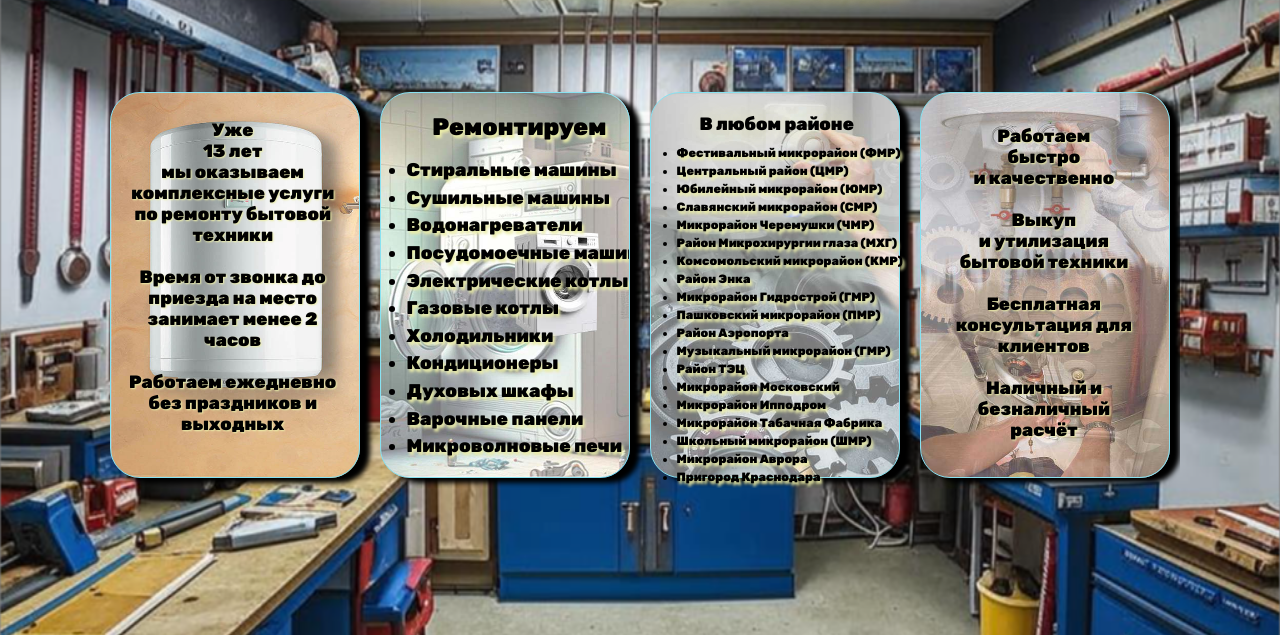
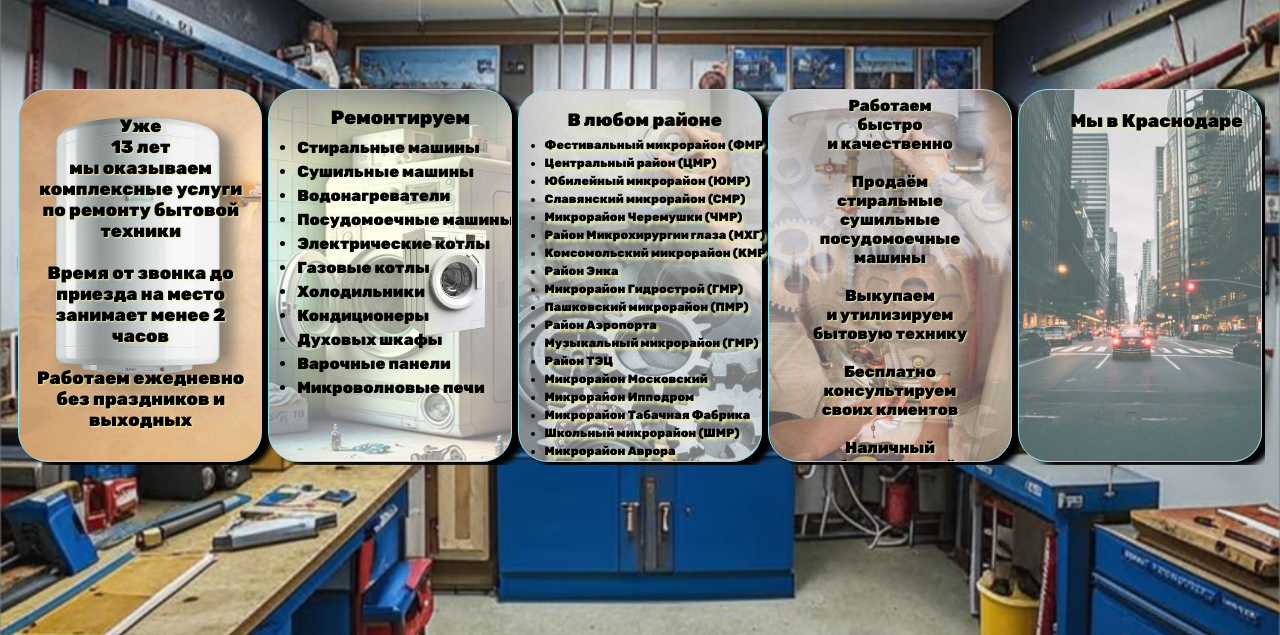
Before and after one commit to orbital13/krd-remont, a plain HTML site: page index.html in a window 1280 px wide. Shown: the part 67-702 px from the top of the page. Drawn offline with Linux system fonts and the light colour scheme.

Commit message:
Add files via upload

```diff
--- a/index.html
+++ b/index.html
@@ -47,15 +47,15 @@
 
 			<div class="card2-content">
 				<div class="slide1">
-					<a href="img/s1_b.jpg" target="_blank"><img src="img/s1.png"/></a>
-					<a href="img/s2_b.jpg" target="_blank"><img src="img/s2.png"/></a>
-					<a href="img/s3_b.jpg" target="_blank"><img src="img/s3.png"/></a>
-					<a href="img/s4_b.jpg" target="_blank"><img src="img/s4.png"/></a>
-					<a href="img/s5_b.jpg" target="_blank"><img src="img/s5.png"/></a>
-					<a href="img/s6_b.jpg" target="_blank"><img src="img/s6.png"/></a>
-					<a href="img/s7_b.jpg" target="_blank"><img src="img/s7.png"/></a>
-					<a href="img/s8_b.jpg" target="_blank"><img src="img/s8.png"/></a>
-					<a href="img/s9_b.jpg" target="_blank"><img src="img/s9.png"/></a>
+					<img src="img/s1.png"/>
+					<img src="img/s2.png"/>
+					<img src="img/s3.png"/>
+					<img src="img/s4.png"/>
+					<img src="img/s5.png"/>
+					<img src="img/s6.png"/>
+					<img src="img/s7.png"/>
+					<img src="img/s8.png"/>
+					<img src="img/s9.png"/>
 
 				</div>
 
@@ -113,22 +113,37 @@
 
 
 
-			<p>
-			Работаем<br> быстро <br>и качественно<br><br>
-			Выкуп<br> и утилизация<br> бытовой техники<br><br>
-				Бесплатная консультация для клиентов<br><br>
-				Наличный и безналичный<br> расчёт
-				</p>
+
 
 
 			<div class="card4-content">
 
+				<p>
+			Работаем<br>быстро<br>и качественно<br><br>Продаём<br>
+				стиральные<br>сушильные<br>
+				посудомоечные<br>машины<br><br>
+			Выкупаем<br> и утилизируем<br> бытовую технику<br><br>
+				Бесплатно<br> консультируем<br>своих клиентов<br><br>
+				Наличный<br>и безналичный<br> расчёт
 
+				</p>
 
 
 			</div>
 
 		</div>
+		<div class="card5">
+				<p>Мы в Краснодаре</p>
+
+
+				<div class="map_big">
+					<iframe src="https://yandex.ru/map-widget/v1/?um=constructor%3Abb6795174888bc40e628c760cf0aca9257099db142c0cc629ae90561fc1d610e&amp;source=constructor" width="100%" height="600" frameborder="0"></iframe>
+				</div>
+				<div class="map_small">
+					<iframe src="https://yandex.ru/map-widget/v1/?um=constructor%3Abb6795174888bc40e628c760cf0aca9257099db142c0cc629ae90561fc1d610e&amp;source=constructor" width="100%" height="320" frameborder="0"></iframe>
+				</div>
+
+			</div>
 	</div>
 		<div class="foot">
 				<p>8 918 137 51 50</p>
--- a/style.css
+++ b/style.css
@@ -344,7 +344,7 @@ body {
 	 background-size: 100vw 100vh;
 	width: 100vw;
 	height: 100vh;
-	border-radius: 30px;
+	border-radius: 10px;
 }
 .card2 {
 	display: flex;
@@ -356,7 +356,7 @@ body {
 	 background-size: 100vw 100vh;
 	width: 100vw;
 	height: 100vh;
-	border-radius: 30px;
+	border-radius: 10px;
 }
 .card3 {
 	display: flex;
@@ -368,11 +368,11 @@ body {
 	 background-size: 100vw 100vh;
 	width: 100vw;
 	height: 100vh;
-	border-radius: 20px;
+	border-radius: 10px;
 }
 .card4 {
 	display: flex;
-	position: sticky;
+	position: relative;
 	border: 1px solid #88E1F0;
 	z-index:2;
 	background: url("img/4.jpg");
@@ -380,28 +380,160 @@ body {
 	 background-size: 100vw 100vh;
 	width: 100vw;
 	height: 100vh;
-	border-radius: 20px;
+	border-radius: 10px;
 }
-.card4-content{
-	display: inline-block;
+.card5{
+	display: flex;
 	position: relative;
+	border: 1px solid #88E1F0;
 	z-index:2;
-
-	white-space: nowrap;
-	overflow: hidden;
-
-
-
+	background: url("img/5.jpg");
+	background-repeat: no-repeat;
+	 background-size: 100vw 100vh;
+	width: 100vw;
+	height: 100vh;
+	border-radius: 10px;
+}
+.card1-content p{
+	z-index :3;
+	font-family: 'Rubik Black';
+	/*font-family: 'Panton Rust';*/
+	left: 8%;
+	top: 5vh;
+	width: 80vw;
+	font-size: 4vh;
+	position: absolute;
+	text-align: center;
+	color: black;
+	text-shadow:  1px 1px 3px #EBEDA9;
 }
 .card2-content{
 	display: inline-block;
 	position: relative;
 	z-index:2;
-
 	white-space: nowrap;
 	overflow: hidden;
 
+}
+.card2-content p {
 
+	z-index:1;
+	font-family: 'Rubik Black';
+	/*font-family: 'Panton Rust';*/
+	width: 98vw;
+	left: 12%;
+	top: 5.5vh;
+	width: 80vw;
+	font-size: 5vh;
+	position: absolute;
+	text-align: center;
+	color: black;
+	text-shadow:  2px 3px 3px #EBEDA9;
+}
+.card2-content ul {
+
+	z-index:1;
+	font-family: 'Rubik Black';
+	font-weight: bold;
+	line-height: 1.5;
+
+	left: 14vw;
+	top: 14vh;
+	width: 80vw;
+	font-size: 3.3vh;
+	position: absolute;
+	text-align: left;
+	color: #black;
+	text-shadow:  2px 3px 3px #EBEDA9;
+}
+.card3-content p {
+	z-index:2;
+	font-family: 'Rubik Black';
+	/*font-family: 'Panton Rust';*/
+	width: 98vw;
+	left: 12%;
+	top: 5.5vh;
+	width: 80vw;
+	font-size: 4vh;
+	position: absolute;
+	text-align: center;
+	color: black;
+	text-shadow:  2px 3px 23px #EBEDA9;
+}
+.card3-content ul {
+
+	z-index:2;
+	font-family: 'Rubik Black';
+	font-weight: bold;
+	line-height: 1.5;
+	left: 12vw;
+	top: 14vh;
+	width: 80vw;
+	font-size: 2.1vh;
+	position: absolute;
+	text-align: left;
+	color: #black;
+	text-shadow:  2px 3px 23px #EBEDA9;
+}
+.card4-content{
+	display: flex;
+	position: relative;
+	z-index:3;
+	text-align: center;
+	align-items: center;
+	overflow: hidden;
+}
+.card4 p {
+
+	margin: auto;
+	z-index:2;
+	font-family: 'Rubik Black';
+	width: 100vw;
+	/*left: 5vw;
+	position: static;
+	top: 8vh;*/
+	font-size: 3.6vh;
+	color: black;
+	text-shadow:  1px 1px 25px #EBEDA9;
+	white-space: wrap;
+}
+.card5-content{
+	width: 95vw;
+	display: flex;
+	position: relative;
+	margin: auto;
+	justify-content: center;
+	z-index: 2;
+
+}
+.card5 p {
+	display: flex;
+	position: absolute;
+	z-index:1;
+	font-family: 'Rubik Black';
+	width: 100vw;
+	justify-content: center;
+	left: 2vh;
+	top: 4vh;
+	width: 90vw;
+	font-size: 4vh;
+
+	color: black;
+	text-shadow:  1px 1px 25px #EBEDA9;
+
+}
+
+
+
+.map_small{
+	display: none;
+}
+.map_big{
+	display: flex;
+	position: relative;
+	z-index: 2;
+	width: 91%;
+	margin: auto;
 
 }
 .slide1{
@@ -440,110 +572,12 @@ body {
 }
 
 
-.card1-content p{
-
-	z-index :3;
-
-	font-family: 'Rubik Black';
-	/*font-family: 'Panton Rust';*/
-	left: 8%;
-	top: 5vh;
-	width: 80vw;
-	font-size: 4vh;
-	position: absolute;
-	text-align: center;
-	color: black;
-	text-shadow:  1px 1px 3px #EBEDA9;
-}
-.card2-content p {
-
-	z-index:1;
-	font-family: 'Rubik Black';
-	/*font-family: 'Panton Rust';*/
-
-	width: 98vw;
-
-	left: 12%;
-	top: 5.5vh;
-	width: 80vw;
-	font-size: 5vh;
-	position: absolute;
-	text-align: center;
-	color: black;
-	text-shadow:  2px 3px 3px #EBEDA9;
-
-}
-.card2-content ul {
-
-	z-index:1;
-	font-family: 'Rubik Black';
-	font-weight: bold;
-	line-height: 1.5;
-
-	left: 14vw;
-	top: 14vh;
-	width: 80vw;
-	font-size: 3.3vh;
-	position: absolute;
-	text-align: left;
-	color: #black;
-	text-shadow:  2px 3px 3px #EBEDA9;
 
 
-}
-.card3-content p {
+  /*--------------------------------------------------------------------*/
+ /*--------------------------------------------------------------------*/
+/*--------------------------------------------------------------------*/
 
-	z-index:2;
-	font-family: 'Rubik Black';
-	/*font-family: 'Panton Rust';*/
-
-	width: 98vw;
-
-	left: 12%;
-	top: 5.5vh;
-	width: 80vw;
-	font-size: 4vh;
-	position: absolute;
-	text-align: center;
-	color: black;
-	text-shadow:  2px 3px 23px #EBEDA9;
-
-}
-.card3-content ul {
-
-	z-index:2;
-	font-family: 'Rubik Black';
-	font-weight: bold;
-	line-height: 1.5;
-
-	left: 12vw;
-	top: 14vh;
-	width: 80vw;
-	font-size: 2.1vh;
-	position: absolute;
-	text-align: left;
-	color: #black;
-	text-shadow:  2px 3px 23px #EBEDA9;
-
-
-}
-.card4 p {
-
-	z-index:1;
-	font-family: 'Rubik Black';
-	width: 100vw;
-
-	left: 5vw;
-	top: 8vh;
-	width: 90vw;
-	font-size: 3vh;
-	position: absolute;
-	text-align: center;
-	color: black;
-	text-shadow:  1px 1px 25px #EBEDA9;
-
-}
-/*--------------------------------------------------------*/
 @media (min-width: 1081px){
 	*{
 
@@ -565,11 +599,11 @@ padding: 50% auto;
 	.container{
 	display: flex;
 	position: relative;
-	margin: 50px 100px;
-	padding-top: 4vw;
+	margin: 15px 15px;
+	padding-top: 7vw;
 	/*top: 120px;*/
 	left: 0vw;
-	z-index:2;
+	z-index:3;
 
 
 	overflow-y: hidden;
@@ -613,75 +647,87 @@ padding: 50% auto;
 
 .card1{
 
-	margin:  10px 10px;
+	margin:  3px 3px;
 	display: inline-block;
 	position: relative;
 	border: 1px solid #88E1F0;
 	z-index:3;
 	background: url("img/1.jpg");
 	/*background-repeat: no-repeat;*/
-	background-size:20vw 30vw;
-	width: 20vw;
-	height: 30vw;
+	background-size:19vw 29vw;
+	width: 19vw;
+	height: 29vw;
 	/*justify-content: center;*/
 	border-radius: 30px;
 	/*transform: rotate(90deg);*/
 	box-shadow: 10px 5px 5px black;
 }
 .card2 {
-	margin:  10px 10px;
+	margin:  3px 3px;
 	display: flex;
-	position: sticky;
+	position: relative;
 	border: 1px solid #88E1F0;
 	z-index:3;
 	background: url("img/1_1.jpg");
 	background-repeat: no-repeat;
-	background-size:20vw 30vw;
-	width: 20vw;
-	height: 30vw;
-	/*justify-content: center;
-	*/
+	background-size:19vw 29vw;
+	width: 19vw;
+	height: 29vw;
+	/*justify-content: center;*/
 	border-radius: 30px;
 	overflow: hidden;
 	box-shadow: 10px 5px 5px black;
 
 }
 .card3 {
-	margin:  10px 10px;
+	margin:  3px 3px;
 	display: inline-block;
 	position: relative;
 	border: 1px solid #88E1F0;
 	z-index:3;
 	background: url("img/4.jpg");
 	background-repeat: no-repeat;
-	background-size:20vw 30vw;
-	width: 20vw;
-	height: 30vw;
+	background-size:19vw 29vw;
+	width: 19vw;
+	height: 29vw;
 	/*justify-content: center;*/
 	border-radius: 30px;
 	box-shadow: 10px 5px 5px black;
 }
 .card4 {
-	margin:  10px 10px;
+	margin:  3px 3px;
 	display: flex;
 	position: sticky;
 	border: 1px solid #88E1F0;
 	z-index:3;
 	background: url("img/3.jpg");
 	background-repeat: no-repeat;
-	background-size:20vw 30vw;
-	width: 20vw;
-	height: 30vw;
+	background-size:19vw 29vw;
+	width: 19vw;
+	height: 29vw;
 	/*justify-content: center;
 	*/
 	border-radius: 30px;
 	overflow: hidden;
 	box-shadow: 10px 5px 5px black;
 }
+.card5{
+	margin:  3px 3px;
+	display: flex;
+	position: relative;
+	border: 1px solid #88E1F0;
+	border: 1px solid #88E1F0;
+	z-index:3;
+	background: url('img/5.jpg') no-repeat center center / cover;
+	width: 19vw;
+	height: 29vw;
+	border-radius: 30px;
+	box-shadow: 10px 5px 5px black;
+}
 .card1-content p{
 	justify-content: center;
 	z-index :3;
-	display: run-in;
+	display: flex;
 	position: relative;
 	font-family: 'Rubik Black';
 	/*font-family: 'Panton Rust';*/
@@ -697,67 +743,69 @@ padding: 50% auto;
 .card2-content{
 	display: inline-block;
 	position: relative;
-	z-index:1;
-	border: none;
+	z-index:3;
+
 	white-space: nowrap;
 	overflow: hidden;
 	width: 30vw;
 	height: 40vw;
-	border: none;
 
-	/*display: inline-block;
-	position: relative;
-	z-index:3;
-
-	white-space: nowrap;
-	overflow: hidden;
-	*/
-}
-.card2-content p {
-
-	z-index:1;
-	font-family: 'Rubik Black';
-	/*font-family: 'Panton Rust';*/
-
-	/*width: 98vw;*/
-
-	left: 4vw;
-	top: 2.5vh;
-	width: 80vw;
-	font-size: 3vh;
-	position: absolute;
-	text-align: left;
-	color: black;
-	text-shadow:  2px 3px 3px #EBEDA9;
-
-}
-.card2-content ul {
-
-	z-index:1;
-	font-family: 'Rubik Black';
-	font-weight: bold;
-	line-height: 1.5;
-
-	left: 2vw;
-	top: 8vh;
-	width: 80vw;
-	font-size: 2.3vh;
-	position: absolute;
-	text-align: left;
-	color: #black;
-	text-shadow:  2px 3px 3px #EBEDA9;
 
 
 }
+.card2 p {
+
+	z-index: 1;
+	position: absolute;
+	z-index :3;
+	font-family: 'Rubik Black';
+	/*
+
+	*/
+	justify-content: center;
+	text-align: center;
+	top: 1.3vw;
+	font-size: 1.5vw;
+	width: 16vw;
+
+
+
+	/*text-align: center;*/
+	color: black;
+	text-shadow:  1px 1px 23px #EBEDA9;
+
+}
+.card2 ul {
+
+
+	position: absolute;
+	z-index:3;
+	font-family: 'Rubik Black';
+	font-weight: bold;
+	/*word-break: break-all;*/
+	top: 3.6vw;
+	left: 2.2vw;
+
+
+	text-align: l;
+	margin:  0px 0px;
+	width: 17vw;
+	height: 25vw;
+	font-size:2vh;
+
+	color: #black;
+	text-shadow:  2px 3px 23px #EBEDA9;
+
+}
 .card3-content p {
-	display: run-in;
+	display: flex;
 	margin:  0 1%;
 	display: inline-block;
 	position: relative;
 	z-index :2;
 	font-family: 'Rubik Black';
 	left: 1vh;
-	top: 2.5vh;
+	top: 2.4vh;
 	width: 18vw;
 	height: 25vw;
 	font-size: 1.4vw;
@@ -774,7 +822,7 @@ padding: 50% auto;
 	line-height: 1.5;
 
 	left: 2vw;
-	top: 4vw;
+	top: 3.6vw;
 	width: 80vw;
 	font-size: 1.5vh;
 	position: absolute;
@@ -785,14 +833,14 @@ padding: 50% auto;
 
 }
 .card4-content{
-	display: inline-block;
+	display: flex;
 	position: relative;
 	z-index:3;
+	margin: auto;
 
-	white-space: nowrap;
 	overflow: hidden;
-	width: 30vw;
-	height: 40vw;
+	width: 19vw;
+	height: 29vw;;
 
 
 	/*display: inline-block;
@@ -807,22 +855,63 @@ padding: 50% auto;
 
 .card4 p {
 
+	position: static;
 	z-index:1;
 	font-family: 'Rubik Black';
-	/*width: 100vw;*/
-
-	width: 19vw;
-	height: 29vw;
+	/*width: 100vw;
+	top: 1vw;
 	left: 0.1vw;
-	top: 2.5vw;
-
-	font-size: 1.4vw;
-
+	justify-content: center;
 	text-align: center;
+	*/
+	margin: 1vw auto;
+	width: 18vw;
+	height: 28vw;
+	white-space: wrap;
+	font-size: 2vh;
 	color: black;
 	text-shadow:  1px 1px 2px #EBEDA9;
 
 }
+.card5-content{
+	z-index:3;
+	display: flex;
+	position: absolute;
+	width: 19vw;
+	height: 29vw;
+	margin: auto;
+	justify-content: center;
+	top: 1vw;
+
+
+}
+.card5 p {
+	display: flex;
+	position: absolute;
+	z-index:1;
+	font-family: 'Rubik Black';
+	width: 19vw;
+	height: 29vw;
+	/*justify-content: center;*/
+	margin: -1.5vh auto;
+	font-size: 2.3vh;
+	color: black;
+	text-shadow:  1px 1px 5px #EBEDA9;
+
+}
+.map_big {
+	z-index: 2;
+	display:none;
+}
+.map_small{
+	display: flex;
+	position: relative;
+	z-index: 2;
+	margin: auto;
+	justify-content: center;
+}
+
+
 .slide1{
 	z-index:1;
 
```
